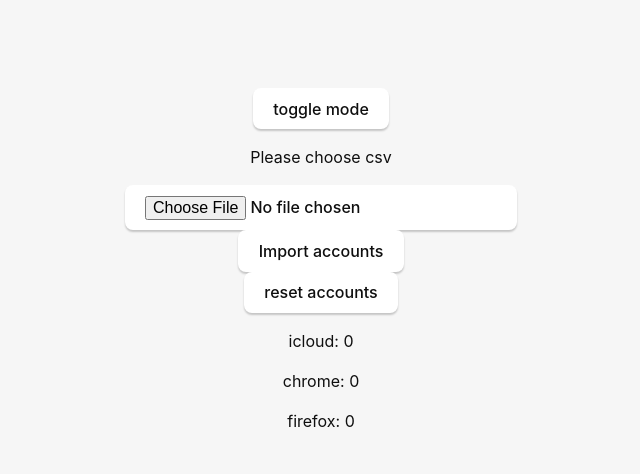
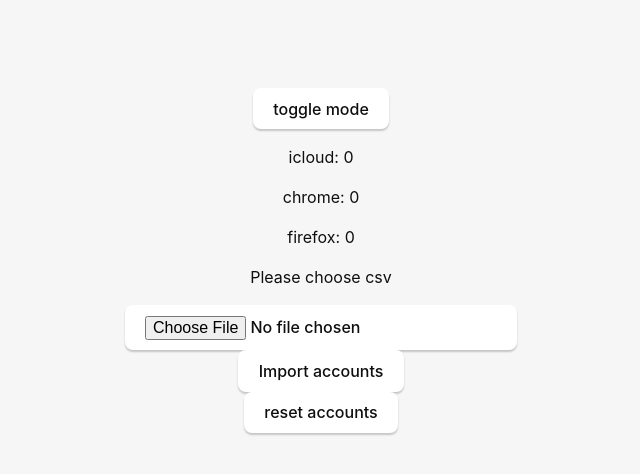
Before and after one commit to BaseW/account-manager, a Next.js app: page / in a window 1280 px wide. Shown: the top 474 px of the page, without its empty margins (319-959 px from the left). Built offline with nearby package versions, Linux system fonts and the light colour scheme.

Commit message:
always display count of accounts

```diff
--- /dev/null
+++ b/src/components/organisms/AccountCount/account-count.component.tsx
@@ -0,0 +1,9 @@
+import { Account } from "../../../types";
+
+export const AccountCount = ({accounts}: {accounts: Account[]}) => (
+  <div>
+    <p>icloud: {accounts.filter((account) => account.source === 'icloud').length}</p>
+    <p>chrome: {accounts.filter((account) => account.source === 'chrome').length}</p>
+    <p>firefox: {accounts.filter((account) => account.source === 'firefox').length}</p>
+  </div>
+)
--- a/src/components/templates/AccountFilterer/account-filterer.component.tsx
+++ b/src/components/templates/AccountFilterer/account-filterer.component.tsx
@@ -1,4 +1,5 @@
 import { Account } from '../../../types';
+import { AccountCount } from '../../organisms/AccountCount/account-count.component';
 import { useAccountFilterer } from './account-filterer.hooks';
 
 export const AccountFilterer = ({ accounts, onToggleMode }: {accounts: Account[], onToggleMode: () => void}) => {
@@ -15,6 +16,7 @@
       <div>
         <button onClick={() => onToggleMode()}>toggle mode</button>
       </div>
+      <AccountCount accounts={accounts} />
       <div>
         <div className="filterConditions">
           {/* checkbox for icloud */}
--- a/src/components/templates/AccountImporter/account-importer.component.tsx
+++ b/src/components/templates/AccountImporter/account-importer.component.tsx
@@ -1,4 +1,5 @@
 import { Account } from "../../../types";
+import { AccountCount } from "../../organisms/AccountCount/account-count.component";
 import { useAccountImporter } from "./account-importer.hooks"
 
 export const AccountImporter = ({
@@ -21,6 +22,7 @@
       <div>
         <button onClick={() => onToggleMode()}>toggle mode</button>
       </div>
+      <AccountCount accounts={accounts} />
       <div>
         <p>Please choose csv</p>
         <input type="file" onChange={(e) => onUploadFile(e)} />
@@ -31,12 +33,6 @@
       <div>
         <button onClick={() => onResetAccounts()}>reset accounts</button>
       </div>
-      {/* print account count for each source */}
-      <div>
-        <p>icloud: {accounts.filter((account) => account.source === 'icloud').length}</p>
-        <p>chrome: {accounts.filter((account) => account.source === 'chrome').length}</p>
-        <p>firefox: {accounts.filter((account) => account.source === 'firefox').length}</p>
-      </div>
     </div>
   )
 }
```
